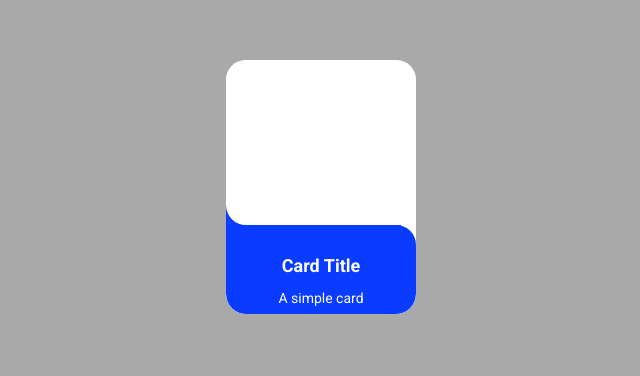
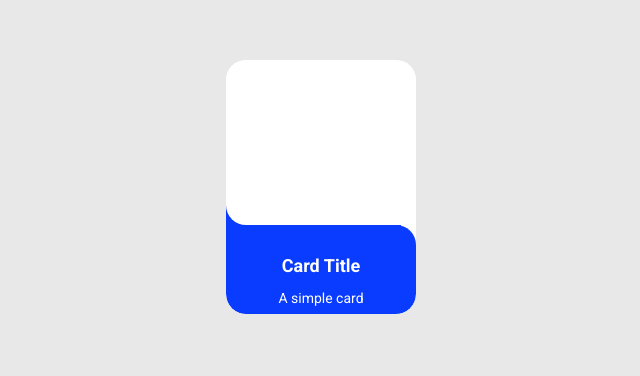
Before and after one commit to Artahs/web-component, a plain HTML site: page Cards/card_01/index.html in a window 1280 px wide. Shown: the part 138-514 px from the top of the page, without its empty margins (319-959 px from the left). Drawn offline with Linux system fonts and the light colour scheme.

Commit message:
Card_01 change background-color

```diff
--- a/Cards/card_01/index.html
+++ b/Cards/card_01/index.html
@@ -10,7 +10,7 @@
             }
         </style>
     </head>
-    <body style="background-color: darkgray;">
+    <body style="background-color: #e8e8e8;">
         <center style="padding-top: 15%;">
             <div class="card">
                 <div class="top-card"></div>
```
